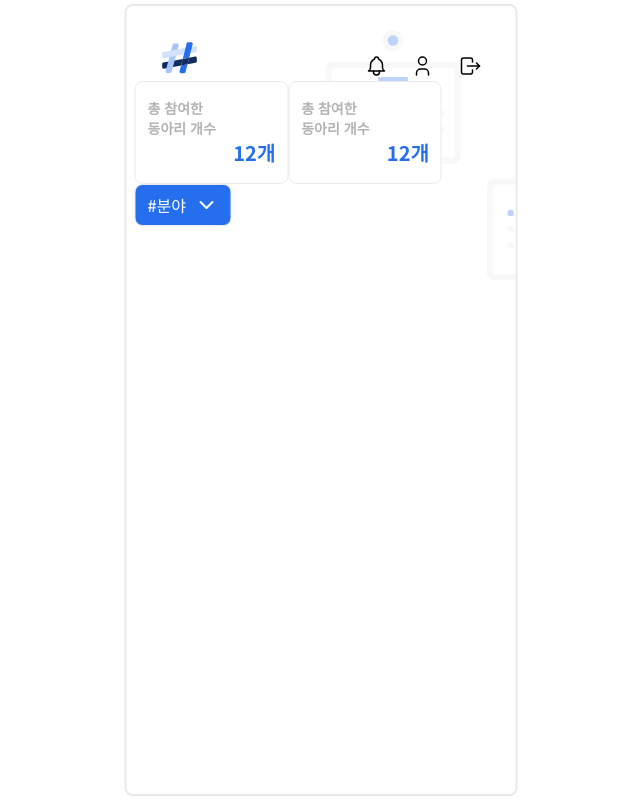
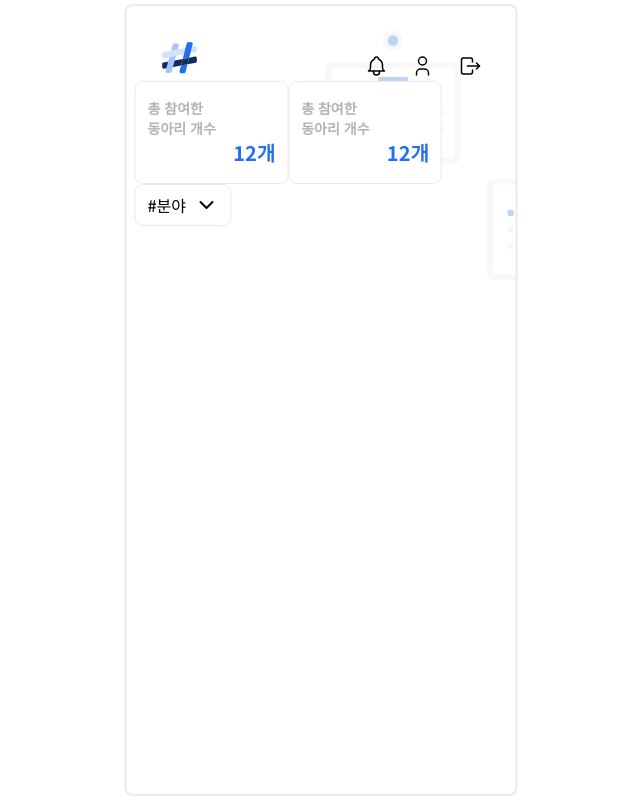
Before and after one commit to Ajou-DB-2024/ProjectNONAME-FE, a Next.js app: page / in a window 1280 px wide. Shown: the whole page, without its empty margins (319-959 px from the left). Built offline with nearby package versions, Linux system fonts and the light colour scheme.

Commit message:
refactor(TagSelector): props명칭 수정: selected

```diff
--- a/src/components/common/TagSelector/index.tsx
+++ b/src/components/common/TagSelector/index.tsx
@@ -44,7 +44,7 @@ const TagSelector: React.FC<TagSelectorProps> = ({
   const [ selector_text ] = useSelectorText(category, selected);
 
   return <S.TagSelectorArea>
-    <S.TagSelectorBlock is_selected={selected !== undefined} onClick={onSelectorClick}>
+    <S.TagSelectorBlock selected={selected.length > 0} onClick={onSelectorClick}>
       <span>{selector_text}</span>
       <S.TagSelectorArrow is_open={is_open}/>
     </S.TagSelectorBlock>
--- a/src/components/common/TagSelector/style.ts
+++ b/src/components/common/TagSelector/style.ts
@@ -8,7 +8,7 @@ export const TagSelectorArea = styled.section`
   }
 `;
 
-export const TagSelectorBlock = styled.div<{is_selected: boolean}>`
+export const TagSelectorBlock = styled.div<{selected: boolean}>`
   padding: .5em .75em;
 
   display: flex;
@@ -17,8 +17,8 @@ export const TagSelectorBlock = styled.div<{is_selected: boolean}>`
   justify-content: center;
   gap: .5em;
 
-  ${({is_selected}) =>
-    is_selected ?
+  ${({selected}) =>
+    selected ?
       `
         background-color: var(--service-color-H);
         color: var(--service-color-A);
```
